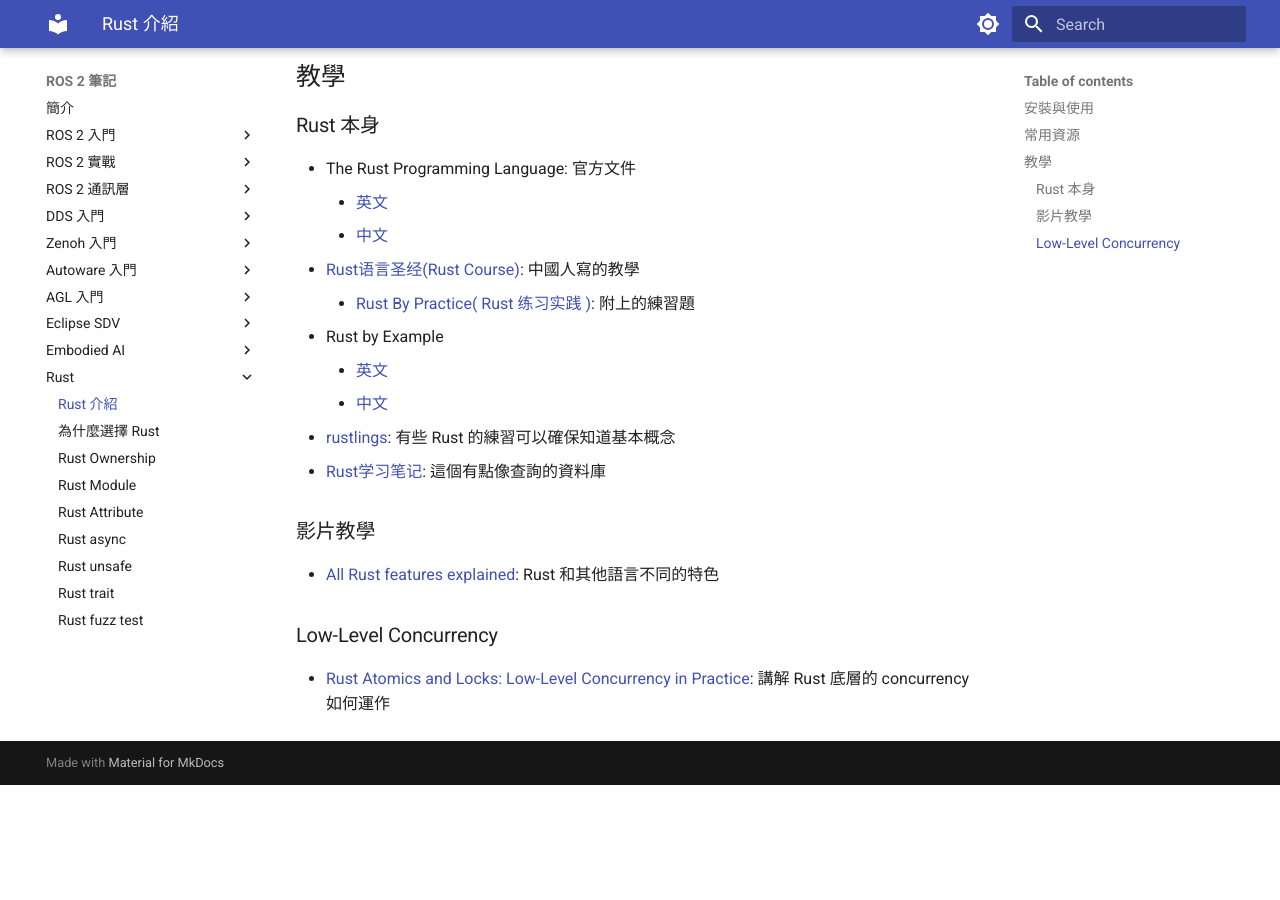
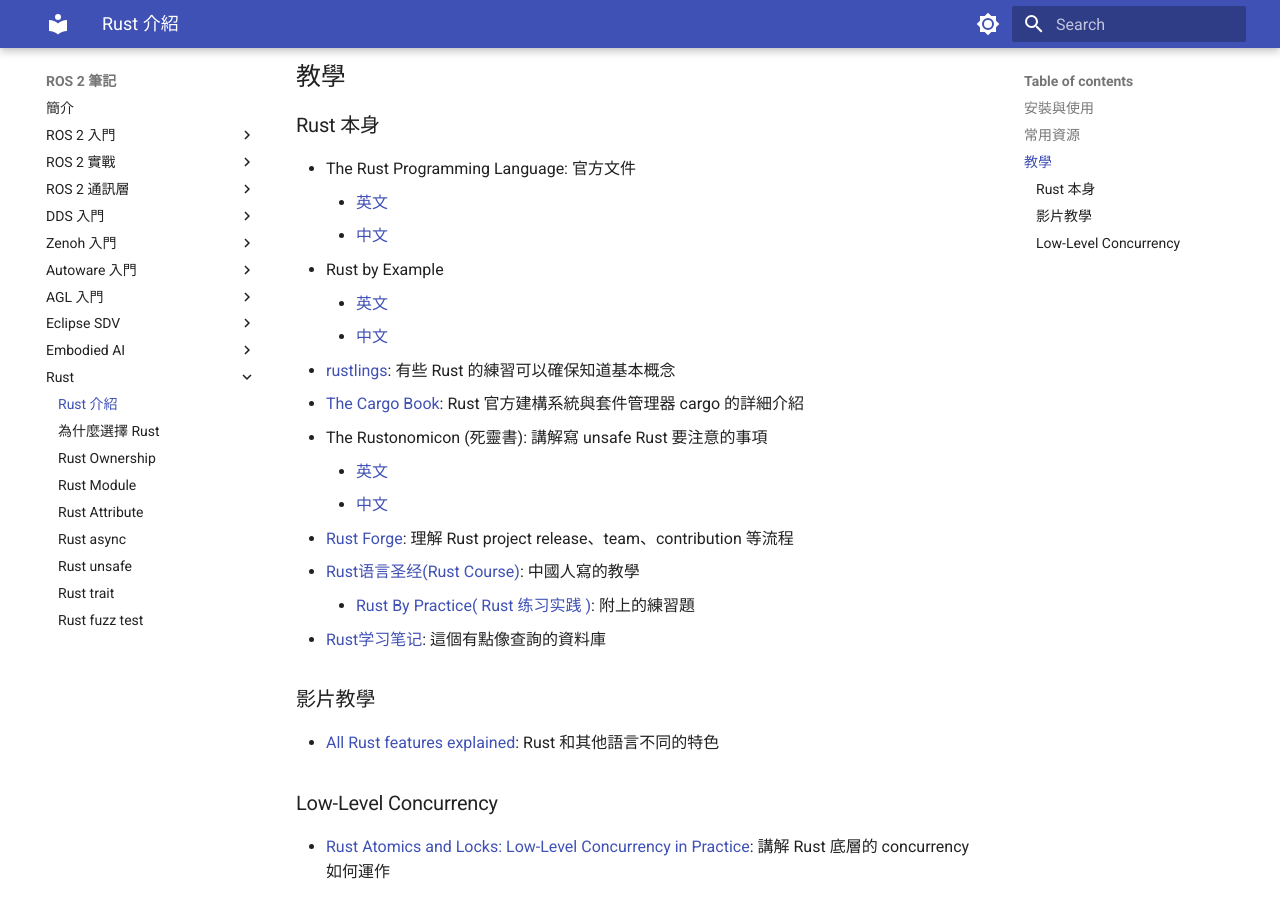
Before and after one commit to evshary/ros2-learning, an MkDocs documentation site: the page built from docs/rust/introduction.md, in a window 1280 px wide and 900 px high, scrolled down 1654 px. Built offline with MkDocs 1.6.1 and Material for MkDocs 9.7.7, drawn with Linux system fonts in a browser that asks for light colours; before the commit the page ends 2439 px from its top, so only the background shows below that.

Commit message:
Add more reference links for Rust.
Signed-off-by: ChenYing Kuo <evshary@gmail.com>

```diff
--- a/docs/rust/introduction.md
+++ b/docs/rust/introduction.md
@@ -85,12 +85,17 @@ cargo bench
 * The Rust Programming Language: 官方文件
     * [英文](https://doc.rust-lang.org/book/?search=)
     * [中文](https://rust-lang.tw/book-tw/)
-* [Rust语言圣经(Rust Course)](https://course.rs/about-book.html): 中國人寫的教學
-    * [Rust By Practice( Rust 练习实践 )](https://zh.practice.rs/why-exercise.html): 附上的練習題
 * Rust by Example
     * [英文](https://doc.rust-lang.org/rust-by-example/)
     * [中文](https://rustwiki.org/zh-CN/rust-by-example/index.html)
 * [rustlings](https://github.com/rust-lang/rustlings): 有些 Rust 的練習可以確保知道基本概念
+* [The Cargo Book](https://doc.rust-lang.org/cargo/): Rust 官方建構系統與套件管理器 cargo 的詳細介紹
+* The Rustonomicon (死靈書): 講解寫 unsafe Rust 要注意的事項
+    * [英文](https://doc.rust-lang.org/nomicon/)
+    * [中文](https://nomicon.purewhite.io/)
+* [Rust Forge](https://forge.rust-lang.org/): 理解 Rust project release、team、contribution 等流程
+* [Rust语言圣经(Rust Course)](https://course.rs/about-book.html): 中國人寫的教學
+    * [Rust By Practice( Rust 练习实践 )](https://zh.practice.rs/why-exercise.html): 附上的練習題
 * [Rust学习笔记](https://skyao.io/learning-rust/): 這個有點像查詢的資料庫
 
 ### 影片教學
```
